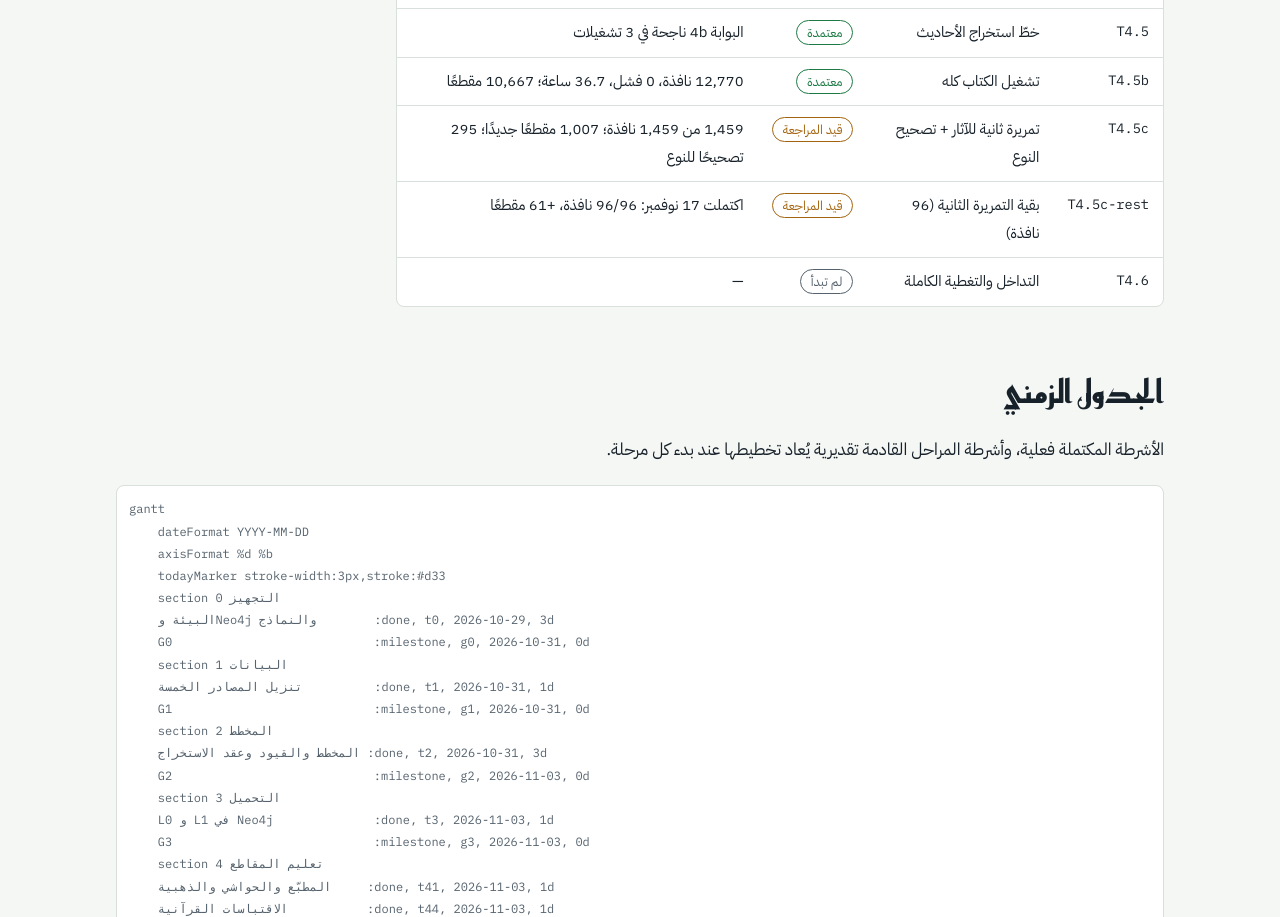
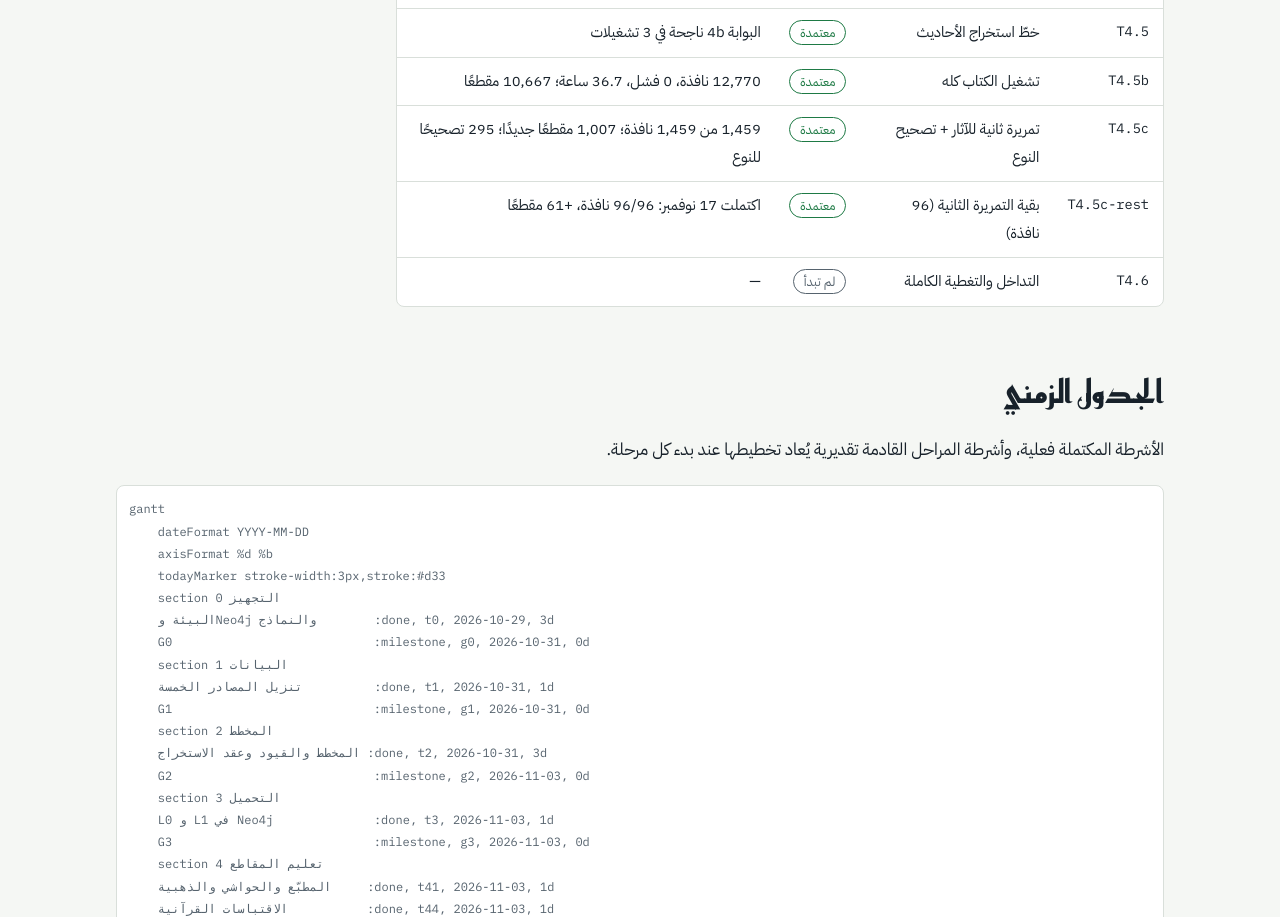
Before and after one commit to mohamed-soubhi/quran-graph, a plain HTML site: page docs/index.html in a window 1280 px wide. Shown: the part 3033-3950 px from the top of the page. Drawn offline with Linux system fonts and the light colour scheme; a script that the page names is missing.

Commit message:
T4.5c: approved by Aya & Mohamed (with T4.5c-rest, 11,674 hadith spans)
Co-Authored-By: Claude Opus 5.5 <noreply@anthropic.com>

```diff
--- a/docs/index.html
+++ b/docs/index.html
@@ -113,8 +113,8 @@
             <tr><td class="id">T4.4b</td><td>فحص الإحالات</td><td><span class="pill done">معتمدة</span></td><td>إصلاح الملاحظة هـ١</td></tr>
             <tr><td class="id">T4.5</td><td>خطّ استخراج الأحاديث</td><td><span class="pill done">معتمدة</span></td><td>البوابة 4b ناجحة في 3 تشغيلات</td></tr>
             <tr><td class="id">T4.5b</td><td>تشغيل الكتاب كله</td><td><span class="pill done">معتمدة</span></td><td>12,770 نافذة، 0 فشل، 36.7 ساعة؛ 10,667 مقطعًا</td></tr>
-            <tr><td class="id">T4.5c</td><td>تمريرة ثانية للآثار + تصحيح النوع</td><td><span class="pill wip">قيد المراجعة</span></td><td>1,459 من 1,459 نافذة؛ 1,007 مقطعًا جديدًا؛ 295 تصحيحًا للنوع</td></tr>
-            <tr><td class="id">T4.5c-rest</td><td>بقية التمريرة الثانية (96 نافذة)</td><td><span class="pill wip">قيد المراجعة</span></td><td>اكتملت 17 نوفمبر: 96/96 نافذة، +61 مقطعًا</td></tr>
+            <tr><td class="id">T4.5c</td><td>تمريرة ثانية للآثار + تصحيح النوع</td><td><span class="pill done">معتمدة</span></td><td>1,459 من 1,459 نافذة؛ 1,007 مقطعًا جديدًا؛ 295 تصحيحًا للنوع</td></tr>
+            <tr><td class="id">T4.5c-rest</td><td>بقية التمريرة الثانية (96 نافذة)</td><td><span class="pill done">معتمدة</span></td><td>اكتملت 17 نوفمبر: 96/96 نافذة، +61 مقطعًا</td></tr>
             <tr><td class="id">T4.6</td><td>التداخل والتغطية الكاملة</td><td><span class="pill next">لم تبدأ</span></td><td>—</td></tr>
           </tbody>
         </table>
```
Also changed, not shown: docs/en.html (+2 -2 lines), 2 other files.
